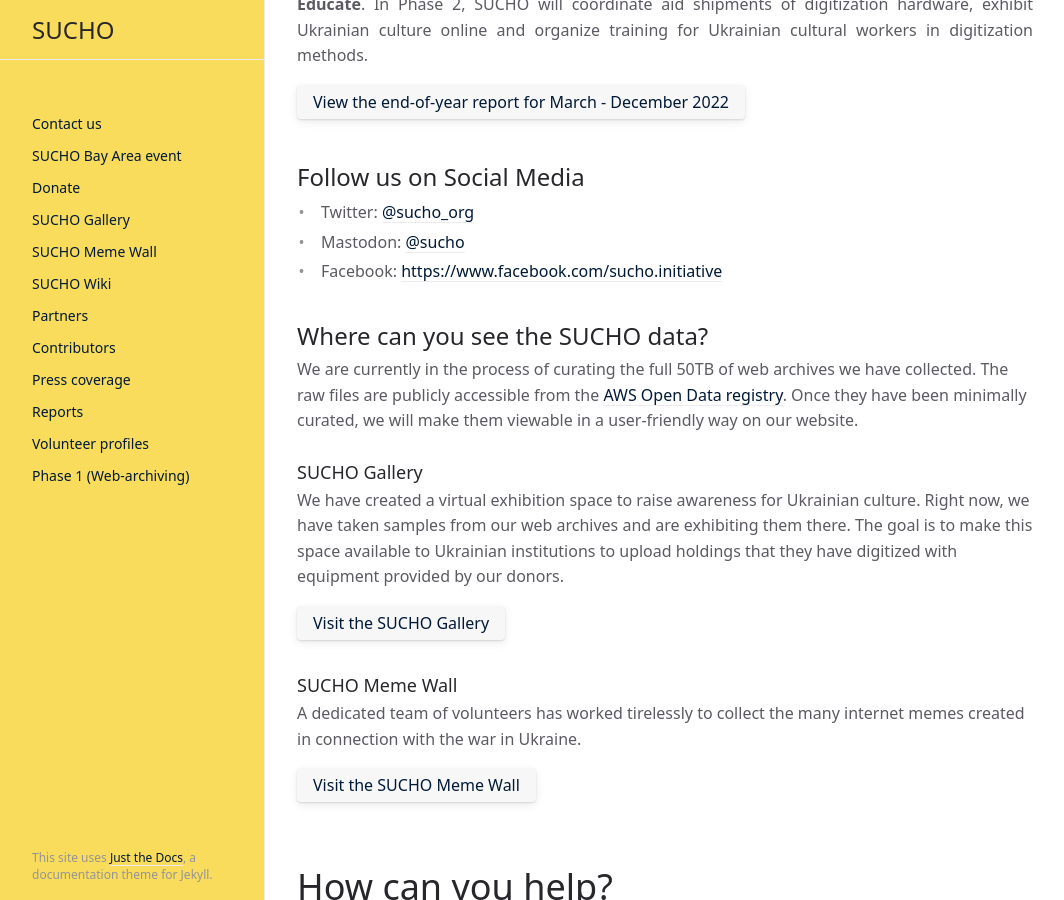
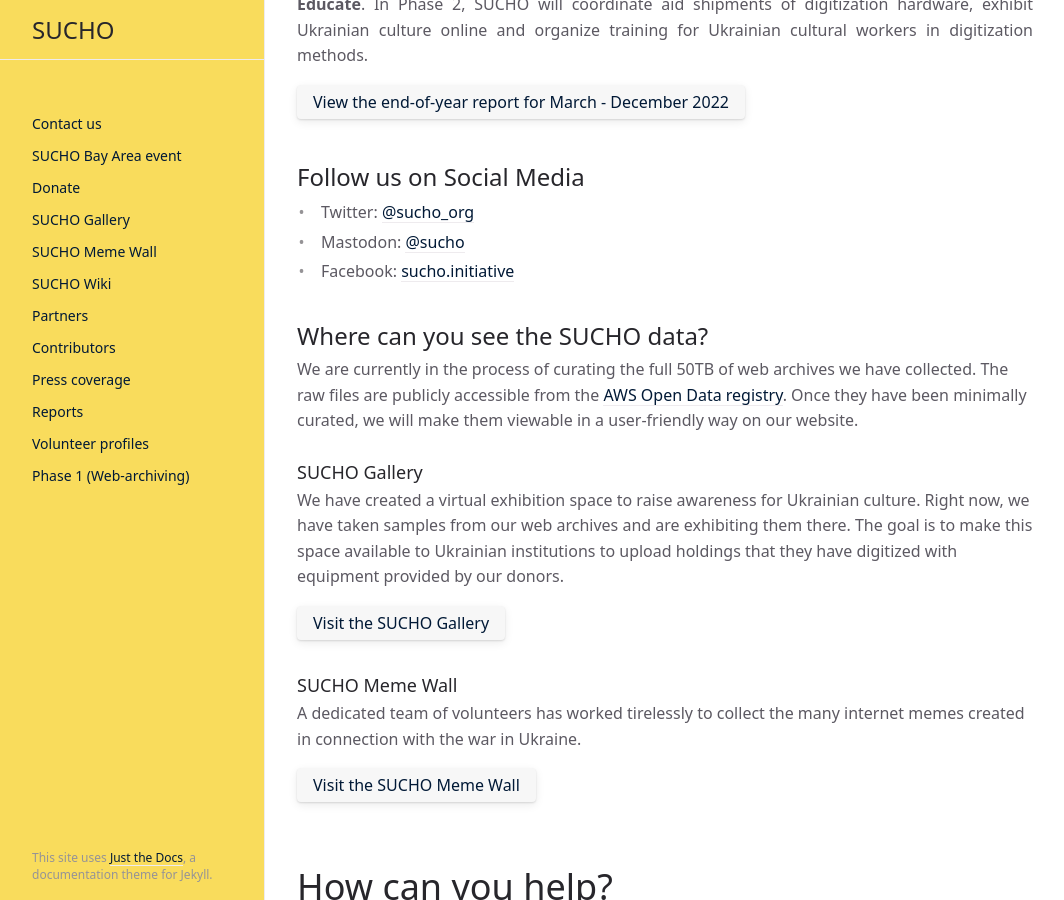
Before and after one commit to sucho-archiving/sucho-archiving.github.io, a Jekyll site: the page built from index.md, in a window 1280 px wide and 900 px high, scrolled down 374 px. Shown: the whole window, without its empty margins (107-1171 px from the left). Built offline with Jekyll 4.4.1, drawn with Linux system fonts in a browser that asks for light colours; some of the changed lines change nothing that is shown.

Commit message:
Update index.md

```diff
--- a/index.md
+++ b/index.md
@@ -25,8 +25,7 @@
 
 - Twitter: [@sucho_org](https://twitter.com/sucho_org)
 - Mastodon: <a rel="me" href="https://hcommons.social/@sucho/">@sucho</a>
-- Facebook: [https://www.facebook.com/sucho.initiative](sucho.initiative)
-
+- Facebook: [sucho.initiative](https://www.facebook.com/sucho.initiative)
 
 ## Where can you see the SUCHO data?
 
```
